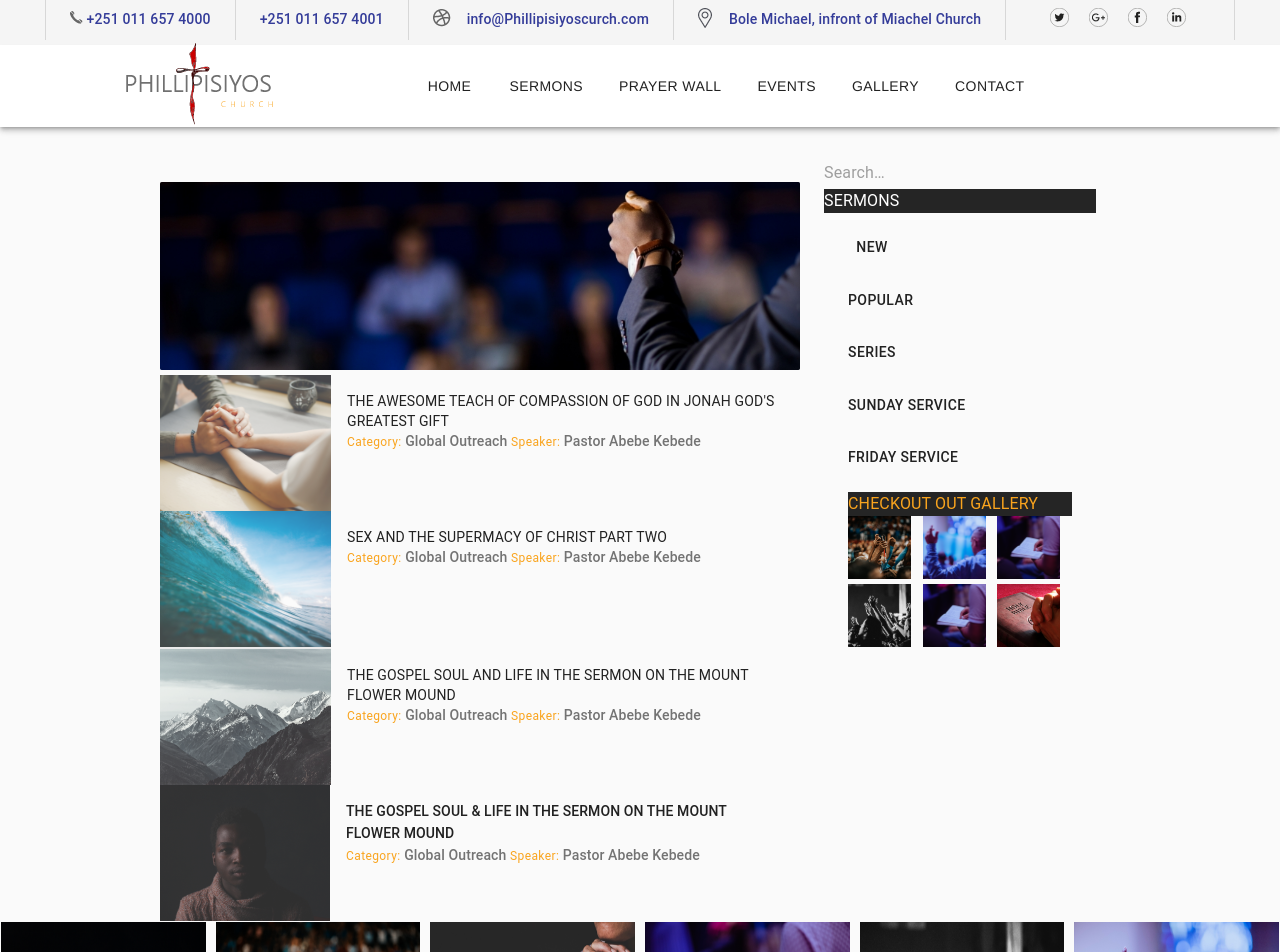
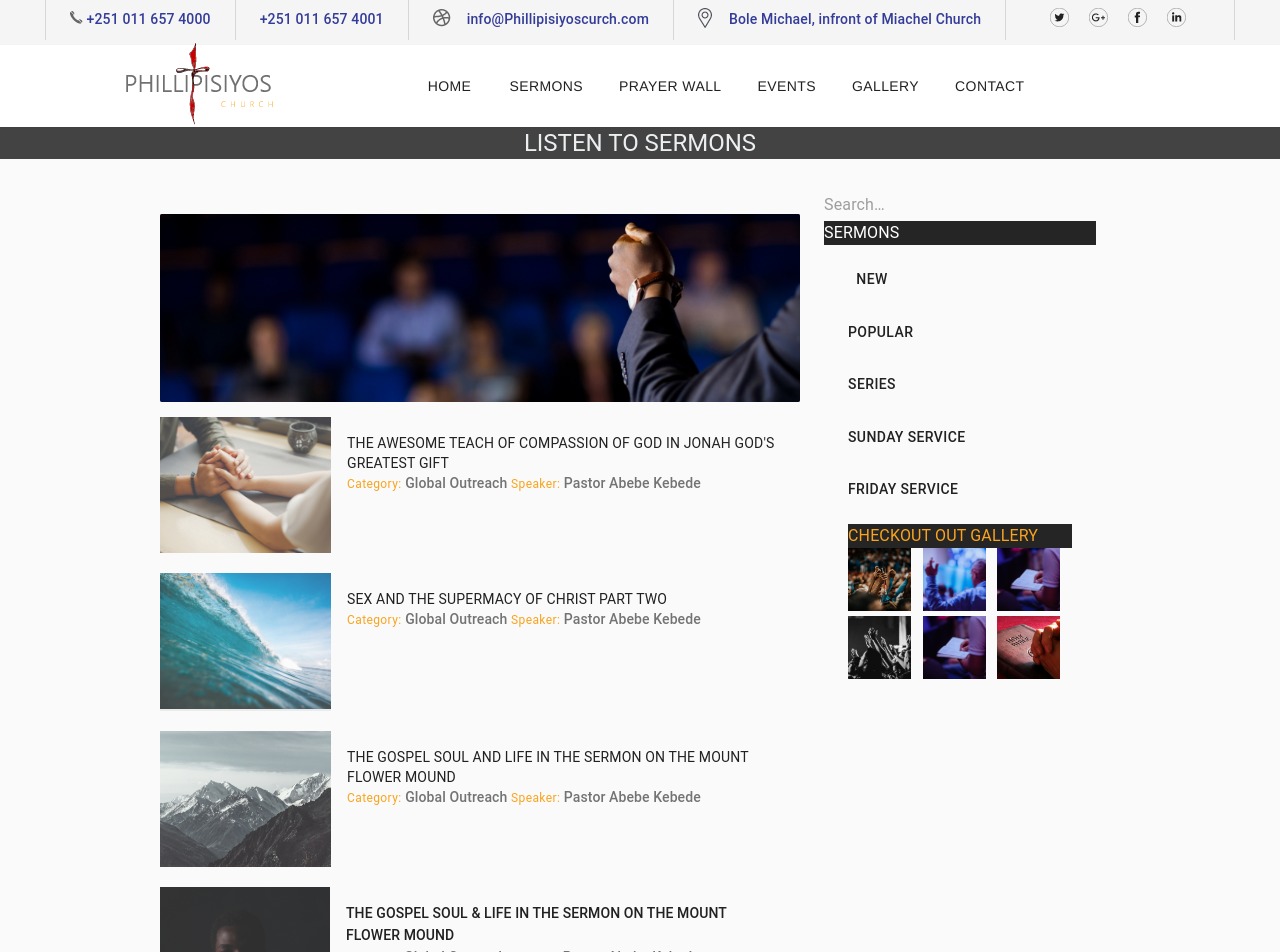
Before and after one commit to Alazar-dev/Filadelfia-web, a React (Create React App) app: page /sermons in a window 1280 px wide. Shown: the top 952 px of the page. Built offline with nearby package versions, Linux system fonts and the light colour scheme.

Commit message:
added padding to the sermon boxes

```diff
--- a/src/pages/sermons/Sermons.js
+++ b/src/pages/sermons/Sermons.js
@@ -28,21 +28,24 @@ const useStyles = makeStyles((theme) => ({
   sideContent: {
     marginTop: 30,
   },
+  sermonBox: {
+      padding: "10px 0"
+  }
 }));
 
 const SermonsPage = () => {
   const classes = useStyles();
   return (
     <>
-      {/* <Box bgcolor="secondary.dark" color="primary.light">
+      <Box bgcolor="secondary.dark" color="primary.light">
         <Typography align="center" variant="h5">
           LISTEN TO SERMONS
         </Typography>
-      </Box> */}
+      </Box>
       <Grid justify="center" container>
         <Grid item sm={6} md={9} lg={6}>
           <img className={classes.headerImg} src={headerImg} alt="" />
-          <Box display="flex">
+          <Box className={classes.sermonBox} display="flex">
             <img src={ImgSupermacy} alt="" />
             <div>
               <CardContent>
@@ -63,7 +66,7 @@ const SermonsPage = () => {
               </CardContent>
             </div>
           </Box>
-          <Box display="flex">
+          <Box className={classes.sermonBox} display="flex">
             <img src={ImgTeach} alt="" />
             <div>
               <CardContent>
@@ -83,7 +86,7 @@ const SermonsPage = () => {
               </CardContent>
             </div>
           </Box>
-          <Box display="flex">
+          <Box className={classes.sermonBox} display="flex">
             <img src={ImgGospel} alt="" />
             <div>
               <CardContent>
@@ -104,7 +107,7 @@ const SermonsPage = () => {
               </CardContent>
             </div>
           </Box>
-          <Box display="flex">
+          <Box className={classes.sermonBox} display="flex">
             <img src={ImgChurch} alt="" />
             <div>
               <CardContent>
```
